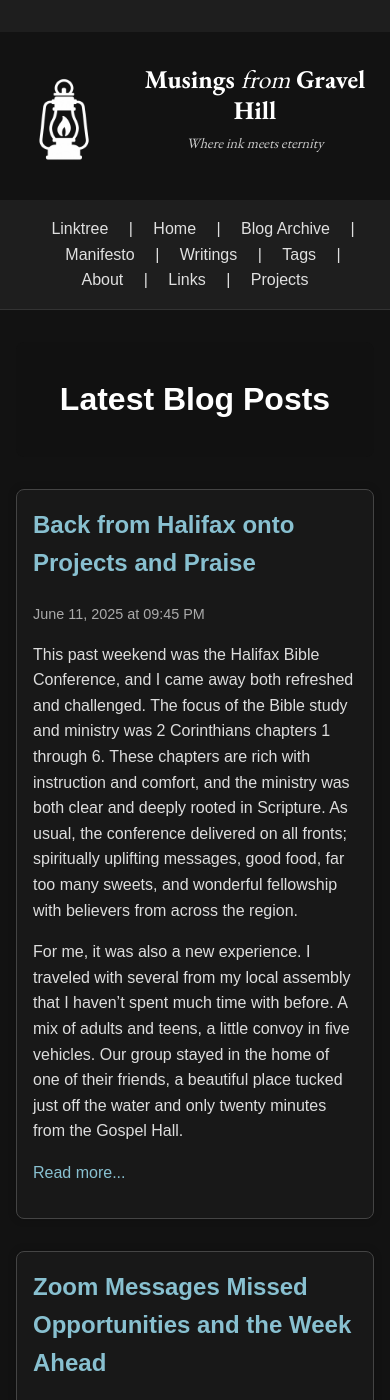
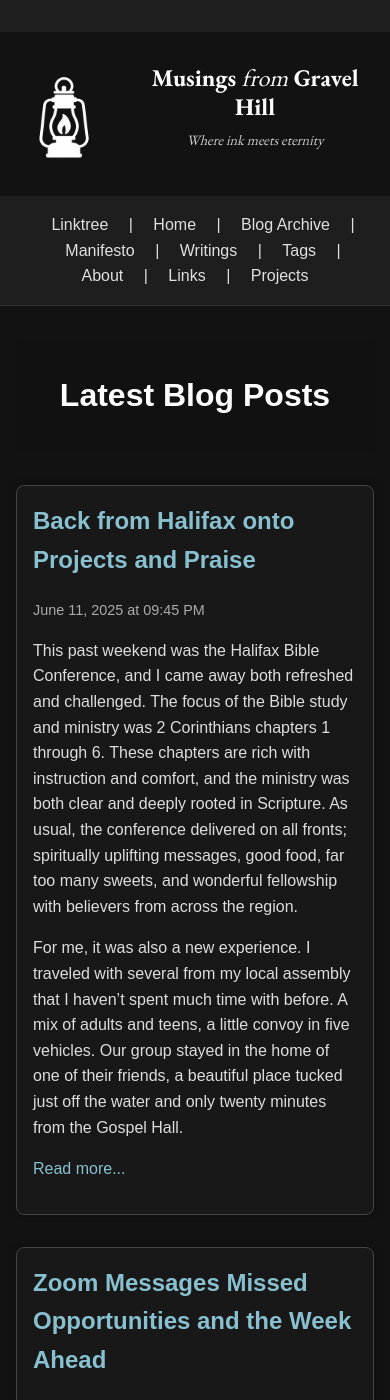
Before and after one commit to Atrion/atrion-blog, a Jekyll site: the page built from index.md, in a window 390 px wide and 1400 px high. Built offline with Jekyll 4.4.1, drawn with Linux system fonts in a browser that asks for light colours.

Commit message:
Update style.css

```diff
--- a/assets/css/style.css
+++ b/assets/css/style.css
@@ -290,7 +290,7 @@ img {
   }
 
   .site-title {
-    font-size: 1.60rem;
+    font-size: 1.50rem;
   }
 
   .site-subtitle {
```
